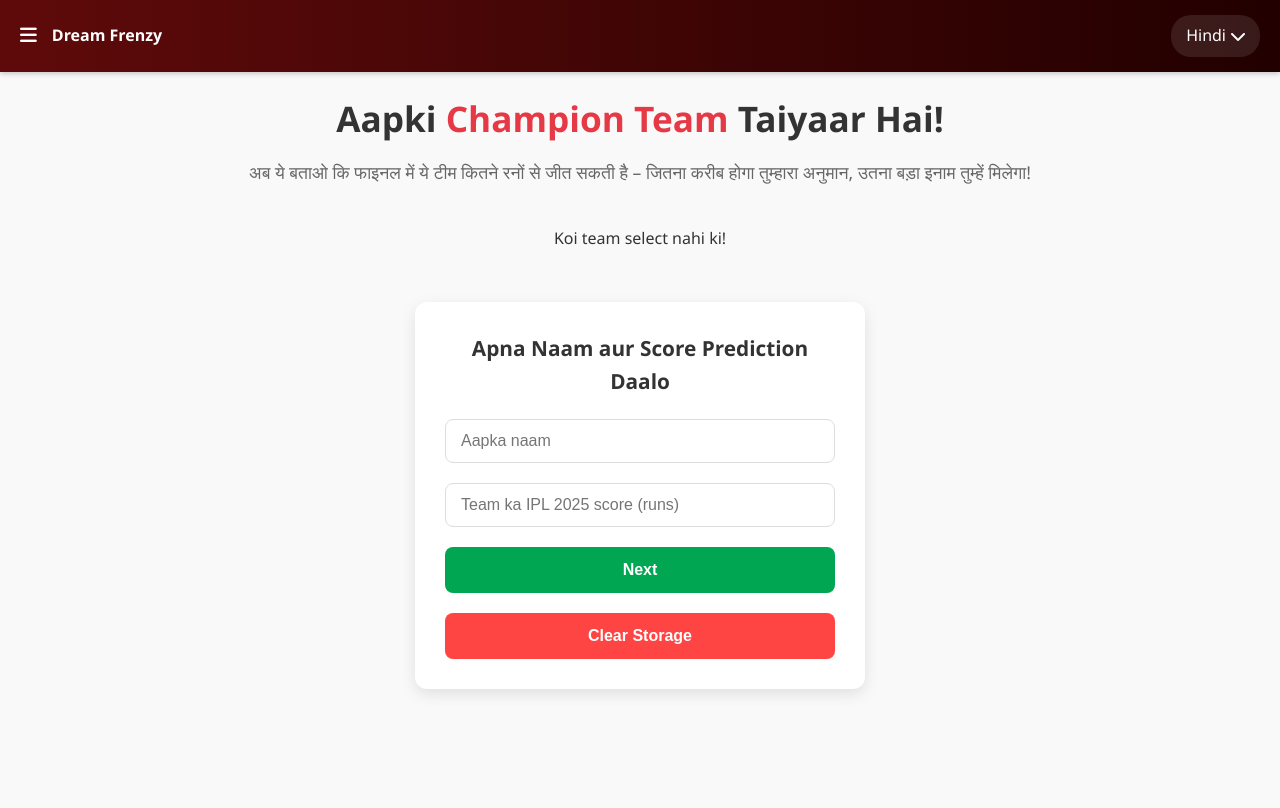
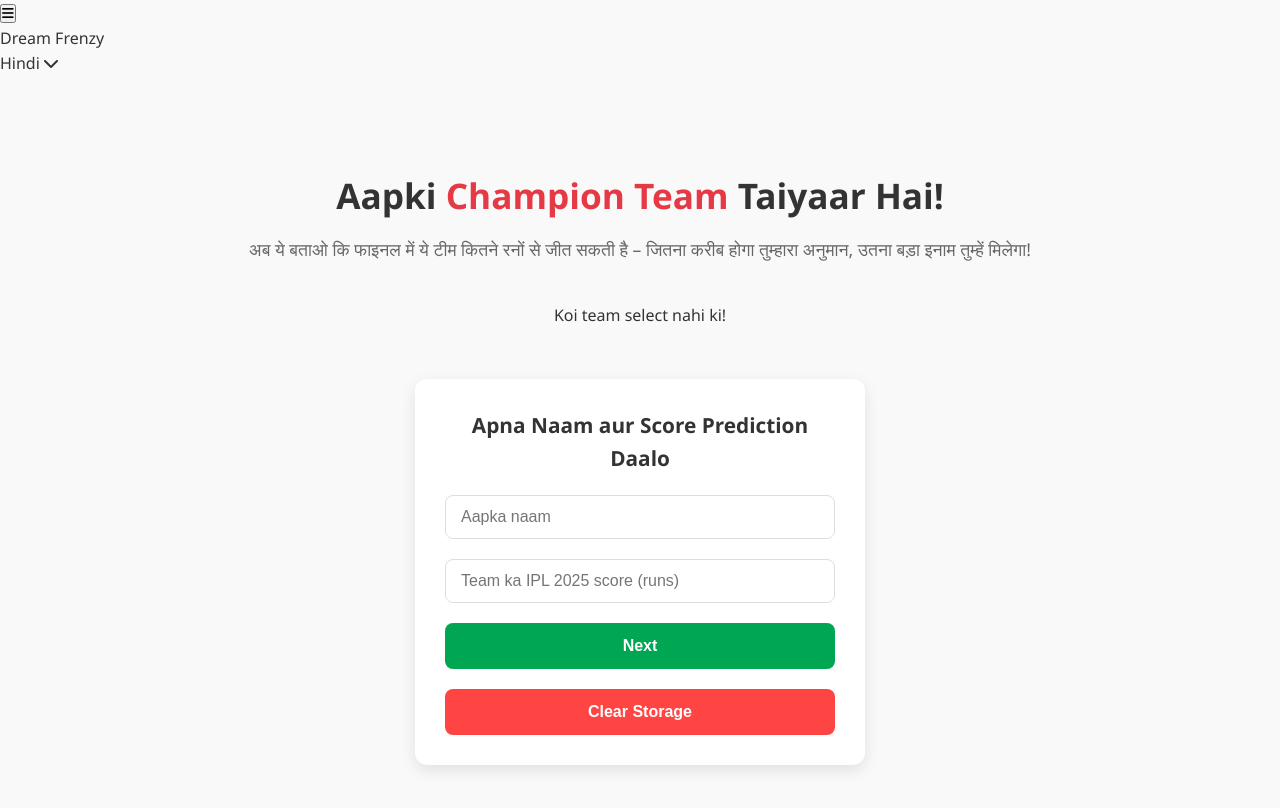
Before and after one commit to dkkarla9/Dreamfrenzy, a plain HTML site: page score.html in a window 1280 px wide. Drawn offline with Linux system fonts and the light colour scheme.

Commit message:
Update score.html

```diff
--- a/score.html
+++ b/score.html
@@ -19,59 +19,6 @@
             line-height: 1.6;
         }
 
-        .navbar {
-            display: flex;
-            justify-content: space-between;
-            align-items: center;
-            background: linear-gradient(to right, #5f0a0a, #220000);
-            padding: 15px 20px;
-            color: white;
-            position: fixed;
-            top: 0;
-            width: 100%;
-            z-index: 100;
-            box-shadow: 0 2px 5px rgba(0,0,0,0.2);
-        }
-
-        .left-section {
-            display: flex;
-            align-items: center;
-            gap: 15px;
-        }
-
-        .menu-btn {
-            background: none;
-            border: none;
-            color: white;
-            font-size: 1.2rem;
-            cursor: pointer;
-        }
-
-        .logo {
-            display: flex;
-            align-items: center;
-            font-weight: bold;
-        }
-
-        .logo img {
-            height: 28px;
-            margin-right: 8px;
-        }
-
-        .language-selector {
-            display: flex;
-            align-items: center;
-            gap: 5px;
-            background: rgba(255, 255, 255, 0.1);
-            padding: 8px 15px;
-            border-radius: 20px;
-            cursor: pointer;
-            transition: background 0.3s;
-        }
-
-        .language-selector:hover {
-            background: rgba(255, 255, 255, 0.2);
-        }
 
         .result-container {
             padding: 90px 20px 40px;
```
